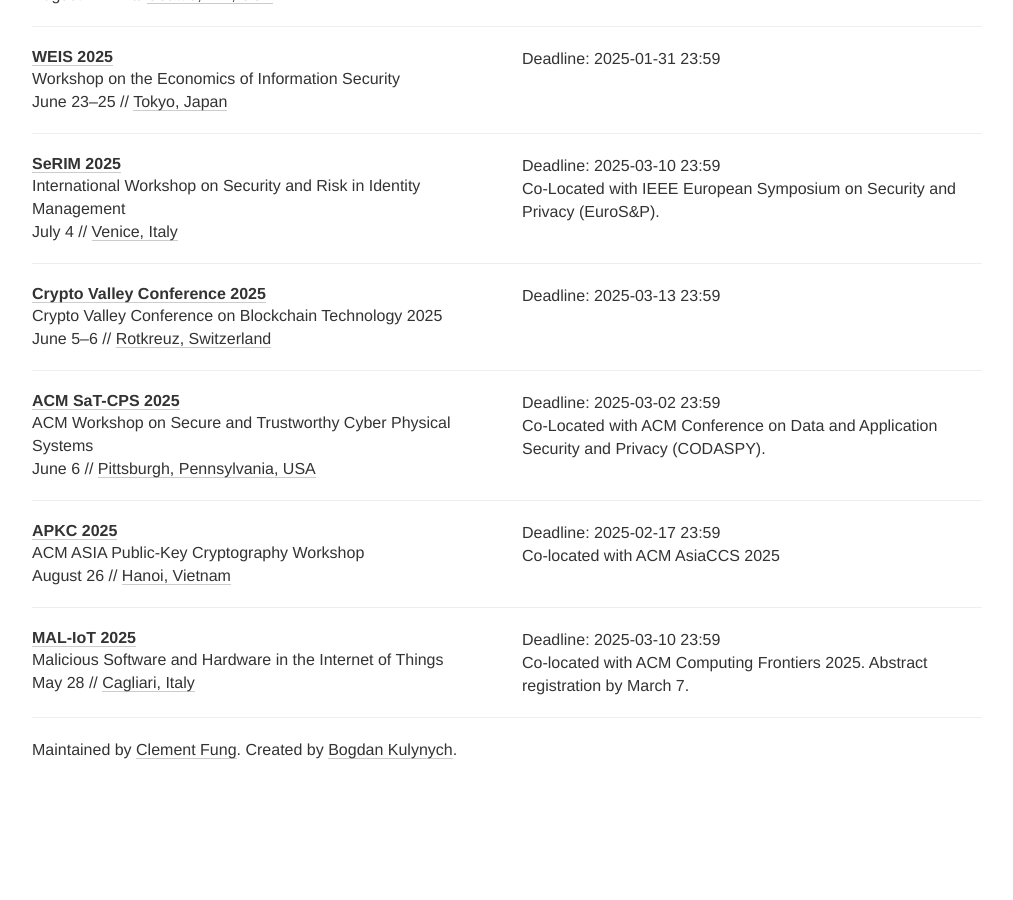
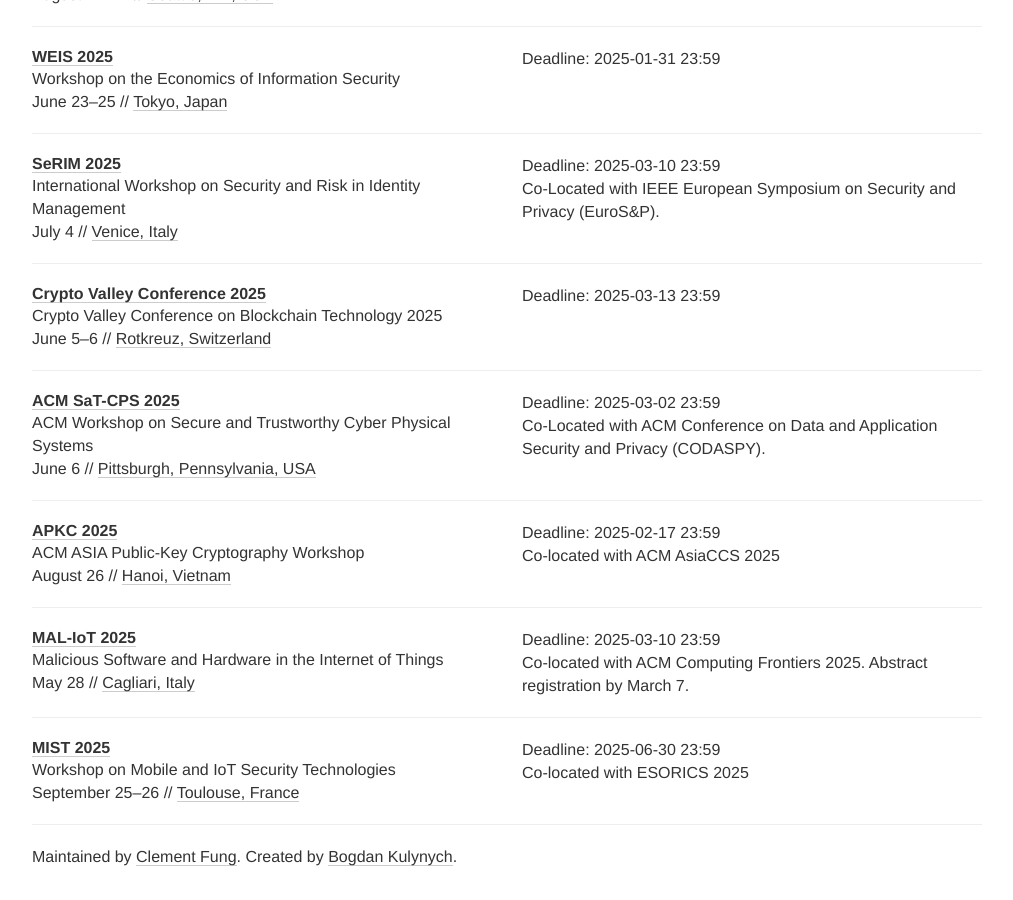
Before and after one commit to sec-deadlines/sec-deadlines.github.io, a Jekyll site: the page built from index.html, in a window 1280 px wide and 900 px high, scrolled down 16977 px. Shown: the whole window, without its empty margins (133-1146 px from the left). Built offline with Jekyll 4.4.1, drawn with Linux system fonts in a browser that asks for light colours; nearby versions of some CDN libraries; comment, search, counter and statistics services are not loaded; before the commit the page ends 17770 px from its top, so only the background shows below that.

Commit message:
Update conferences.yml

```diff
--- a/_data/conferences.yml
+++ b/_data/conferences.yml
@@ -1264,3 +1264,13 @@
   date: May 28
   place: Cagliari, Italy
   tags: [SEC, PRIV, CRYPTO, SHOP]
+
+- name: MIST
+  description: Workshop on Mobile and IoT Security Technologies
+  year: 2025
+  link: https://mist-workshop.github.io/
+  deadline: ["2025-06-30 23:59"]
+  comment: Co-located with ESORICS 2025
+  date: September 25-26
+  place: Toulouse, France
+  tags: [SEC, PRIV, CRYPTO, SHOP]
```
